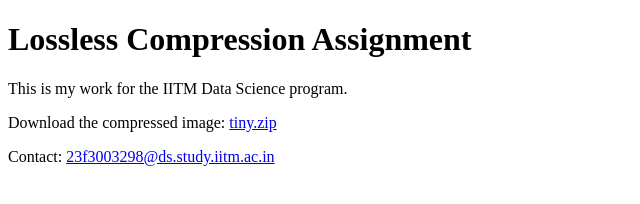
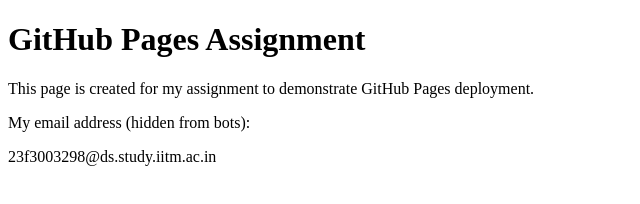
Before and after one commit to 23f3003298/my-compression-assignment, a plain HTML site: page index.html in a window 1280 px wide. Shown: the whole page, without its empty margins (0-640 px from the left). Drawn offline with Linux system fonts and the light colour scheme.

Commit message:
Update index.html

```diff
--- a/index.html
+++ b/index.html
@@ -1,19 +1,13 @@
 <!DOCTYPE html>
 <html>
 <head>
-  <title>Lossless Compression Assignment</title>
+  <title>Assignment Page</title>
 </head>
 <body>
-  <h1>Lossless Compression Assignment</h1>
-  <p>This is my work for the IITM Data Science program.</p>
+  <h1>GitHub Pages Assignment</h1>
+  <p>This page is created for my assignment to demonstrate GitHub Pages deployment.</p>
 
-  <p>Download the compressed image:
-    <a href="tiny.zip" download>tiny.zip</a>
-  </p>
-
-  <!-- Email address (required in HTML) -->
-  <p>Contact:
-    <a href="mailto:23f3003298@ds.study.iitm.ac.in">23f3003298@ds.study.iitm.ac.in</a>
-  </p>
+  <p>My email address (hidden from bots):</p>
+  <!--email_off-->23f3003298@ds.study.iitm.ac.in<!--/email_off-->
 </body>
 </html>
```
